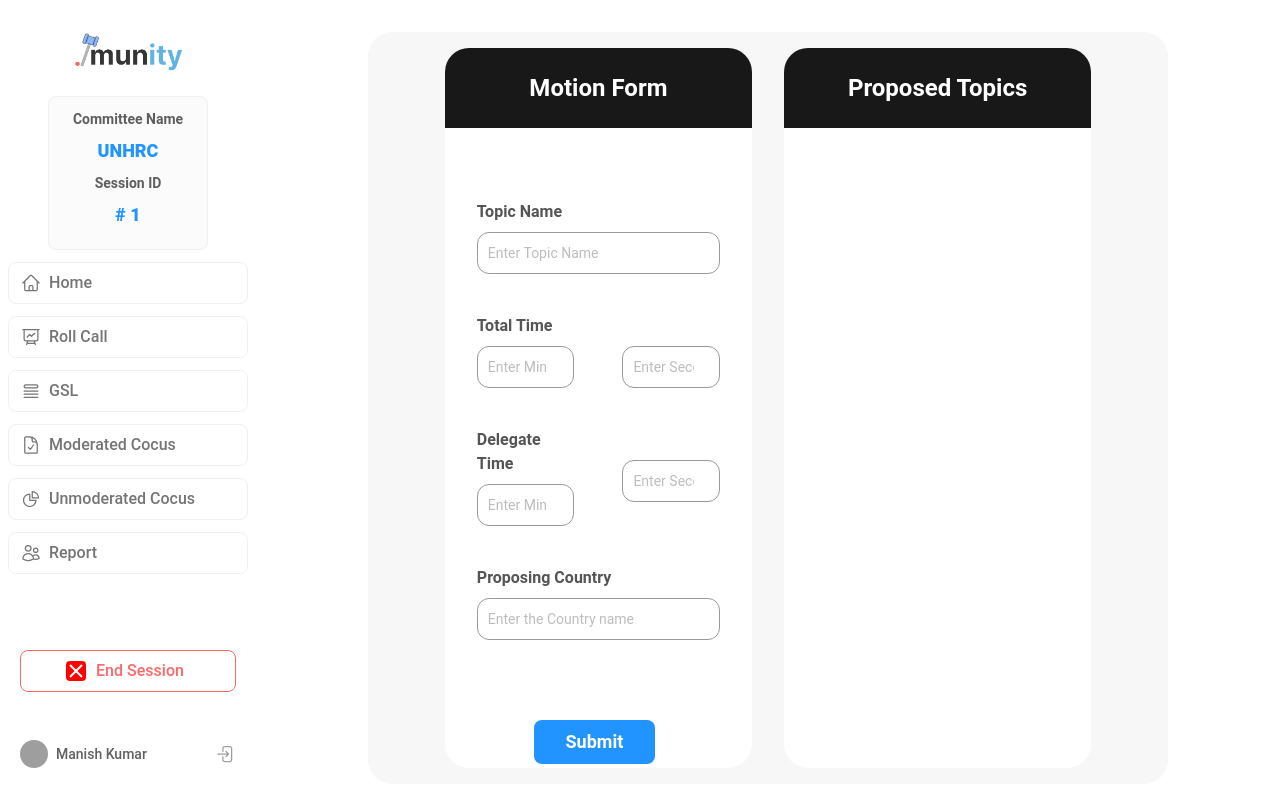
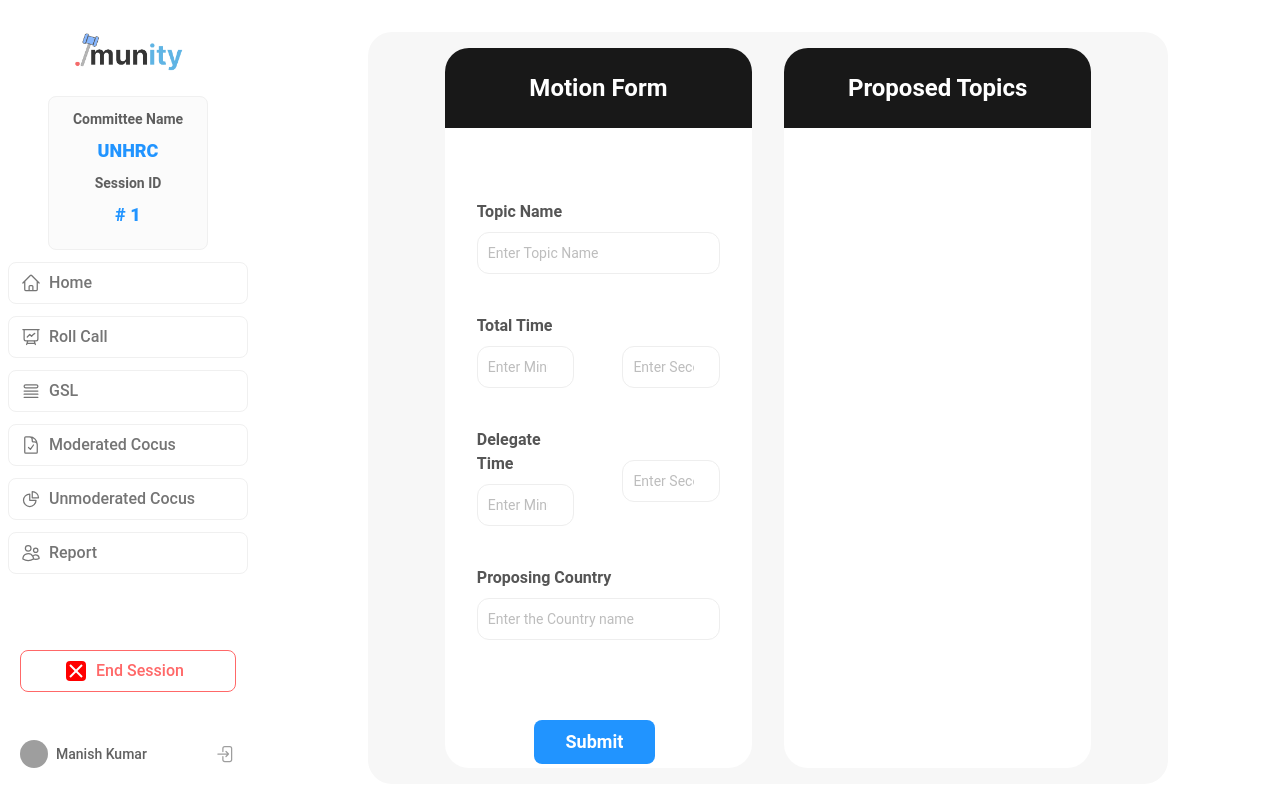
Before and after one commit to Manish026636/munup, a React (Create React App) app: page / in a window 1280 px wide. Built offline with nearby package versions, Linux system fonts and the light colour scheme; grey boxes are pictures that could not be loaded.

Commit message:
motion added

```diff
--- a/src/components/MCAUS/Motion/MForm.jsx
+++ b/src/components/MCAUS/Motion/MForm.jsx
@@ -8,31 +8,31 @@ const MForm = () => {
                 <h1 className='text-2xl text-center text-white font-semibold absolute top-0 left-0 right-0 mx-auto bg-[#181818] pb-6 '>Motion Form</h1>
                 <div class="mt-28 mx-4">
                     <label for="base-input" class="block mb-2 text-md font-bold text-[#555555] dark:text-white">Topic Name</label>
-                    <input type="text" id="base-input" placeholder='Enter Topic Name' class="bg-white border border-[#999999] text-gray-900 text-sm rounded-xl focus:ring-blue-500 focus:border-blue-500 block w-full p-2.5  dark:bg-gray-700 dark:border-gray-600 dark:placeholder-gray-400 dark:text-white dark:focus:ring-blue-500 dark:focus:border-blue-500" />
+                    <input type="text" id="base-input" placeholder='Enter Topic Name' class="bg-white border border-gray-200 text-gray-900 text-sm rounded-xl focus:ring-blue-500 focus:border-blue-500 block w-full p-2.5  dark:bg-gray-700 dark:border-gray-600 dark:placeholder-gray-400 dark:text-white dark:focus:ring-blue-500 dark:focus:border-blue-500" />
                 </div>
                 <div class="grid grid-cols-1 md:grid-cols-2 gap-4">
                     <div class="mt-10 mx-4">
                         <label for="base-input" class="block mb-2 text-md font-bold text-[#555555] dark:text-white">Total Time</label>
-                        <input type="number" id="base-input" placeholder='Enter Minutes' class="bg-white border border-[#999999] text-gray-900 text-sm rounded-xl focus:ring-blue-500 focus:border-blue-500 block w-full p-2.5  dark:bg-gray-700 dark:border-gray-600 dark:placeholder-gray-500 dark:text-white dark:focus:ring-blue-500 dark:focus:border-blue-500" />
+                        <input type="number" id="base-input" placeholder='Enter Minutes' class="bg-white border border-gray-200 text-gray-900 text-sm rounded-xl focus:ring-blue-500 focus:border-blue-500 block w-full p-2.5  dark:bg-gray-700 dark:border-gray-600 dark:placeholder-gray-500 dark:text-white dark:focus:ring-blue-500 dark:focus:border-blue-500" />
                     </div>
                     <div class="mt-10 mx-4">
                         <label for="base-input" class="block mb-2 text-md font-bold text-[#555555] dark:text-white">&nbsp;</label>
-                        <input type="number" id="base-input" placeholder='Enter Seconds' class="bg-white border border-[#999999] text-gray-900 text-sm rounded-xl focus:ring-blue-500 focus:border-blue-500 block w-full p-2.5  dark:bg-gray-700 dark:border-gray-600 dark:placeholder-gray-400 dark:text-white dark:focus:ring-blue-500 dark:focus:border-blue-500" />
+                        <input type="number" id="base-input" placeholder='Enter Seconds' class="bg-white border border-gray-200 text-gray-900 text-sm rounded-xl focus:ring-blue-500 focus:border-blue-500 block w-full p-2.5  dark:bg-gray-700 dark:border-gray-600 dark:placeholder-gray-400 dark:text-white dark:focus:ring-blue-500 dark:focus:border-blue-500" />
                     </div>
                 </div>
                 <div class="grid grid-cols-1 md:grid-cols-2 gap-4">
                     <div class="mt-10 mx-4">
                         <label for="base-input" class="block mb-2 text-md font-bold text-[#555555] dark:text-white">Delegate Time</label>
-                        <input type="number" id="base-input" placeholder='Enter Minutes' class="bg-white border border-[#999999] text-gray-900 text-sm rounded-xl focus:ring-blue-500 focus:border-blue-500 block w-full p-2.5  dark:bg-gray-700 dark:border-gray-600 dark:placeholder-gray-500 dark:text-white dark:focus:ring-blue-500 dark:focus:border-blue-500" />
+                        <input type="number" id="base-input" placeholder='Enter Minutes' class="bg-white border border-gray-200 text-gray-900 text-sm rounded-xl focus:ring-blue-500 focus:border-blue-500 block w-full p-2.5  dark:bg-gray-700 dark:border-gray-600 dark:placeholder-gray-500 dark:text-white dark:focus:ring-blue-500 dark:focus:border-blue-500" />
                     </div>
                     <div class="mt-10 mx-4">
                         <label for="base-input" class="block mb-2 text-md font-bold text-[#555555] dark:text-white">&nbsp;</label>
-                        <input type="number" id="base-input" placeholder='Enter Seconds' class="bg-white border border-[#999999] text-gray-900 text-sm rounded-xl focus:ring-blue-500 focus:border-blue-500 block w-full p-2.5  dark:bg-gray-700 dark:border-gray-600 dark:placeholder-gray-400 dark:text-white dark:focus:ring-blue-500 dark:focus:border-blue-500" />
+                        <input type="number" id="base-input" placeholder='Enter Seconds' class="bg-white border border-gray-200 text-gray-900 text-sm rounded-xl focus:ring-blue-500 focus:border-blue-500 block w-full p-2.5  dark:bg-gray-700 dark:border-gray-600 dark:placeholder-gray-400 dark:text-white dark:focus:ring-blue-500 dark:focus:border-blue-500" />
                     </div>
                 </div>
                 <div class="mt-10 mx-4">
                     <label for="base-input" class="block mb-2 text-md font-bold text-[#555555] dark:text-white">Proposing Country</label>
-                    <input type="text" id="base-input" placeholder='Enter the Country name' class="bg-white border border-[#999999] text-gray-900 text-sm rounded-xl focus:ring-blue-500 focus:border-blue-500 block w-full p-2.5  dark:bg-gray-700 dark:border-gray-600 dark:placeholder-gray-400 dark:text-white dark:focus:ring-blue-500 dark:focus:border-blue-500" />
+                    <input type="text" id="base-input" placeholder='Enter the Country name' class="bg-white border border-gray-200 text-gray-900 text-sm rounded-xl focus:ring-blue-500 focus:border-blue-500 block w-full p-2.5  dark:bg-gray-700 dark:border-gray-600 dark:placeholder-gray-400 dark:text-white dark:focus:ring-blue-500 dark:focus:border-blue-500" />
                 </div>
                 <div className=' text-center mt-20'>
         <button type="button" class="text-white bg-[#2194FF] hover:bg-blue-800 focus:ring-4  font-bold rounded-lg text-lg px-8 py-2 mr-2 mb-2 ">Submit</button>
--- a/src/components/ROLLCALL/RollCallCheck.jsx
+++ b/src/components/ROLLCALL/RollCallCheck.jsx
@@ -7,7 +7,7 @@ import RCPagination from './RCPagination'
 const RollCallCheck = () => {
     return (
         <>
-            <div class="bg-white h-[90vh] relative   border-t-[3vh] border-[#F0F0F0] border-t-[#181818] text-center   rounded-3xl w-2/5 p-4">
+            <div className="bg-white h-[90vh] relative border-t-[3vh] border-[#F0F0F0] border-t-[#181818] text-center rounded-3xl w-2/5 p-4 flex flex-col justify-center items-center">
                 <h1 className='text-2xl text-white font-semibold absolute top-0 left-0 right-0 mx-auto bg-[#181818] pb-6 '>Roll Call</h1>
 
                 <div className='flex justify-center gap-4 mt-16 items-center'>
@@ -18,19 +18,17 @@ const RollCallCheck = () => {
                     <div className='lg:mt'>
                         <Checkbox id="ripple-off" className="border-[#00bcd4] bg-[#FFFFFF]" color="cyan" style={{ transform: 'scale(1.4)' }} />
                         <label className='text-lg text-[#555555] font-semibold'>All Present & Voting</label>
-
                     </div>
                 </div>
-                <div className='mx-4 mt-4'>
-                <RCSearch/>
+                <div className='w-full mx-4 mt-4'>
+                    <RCSearch/>
                 </div>
                 <div className='mx-4 mt-2'>
-                <RCCountry/>
+                    <RCCountry/>
                 </div>
                 <div className='mx-4 mt-6'>
-                <RCPagination/>
+                    <RCPagination/>
                 </div>
-
             </div>
         </>
     )
```
